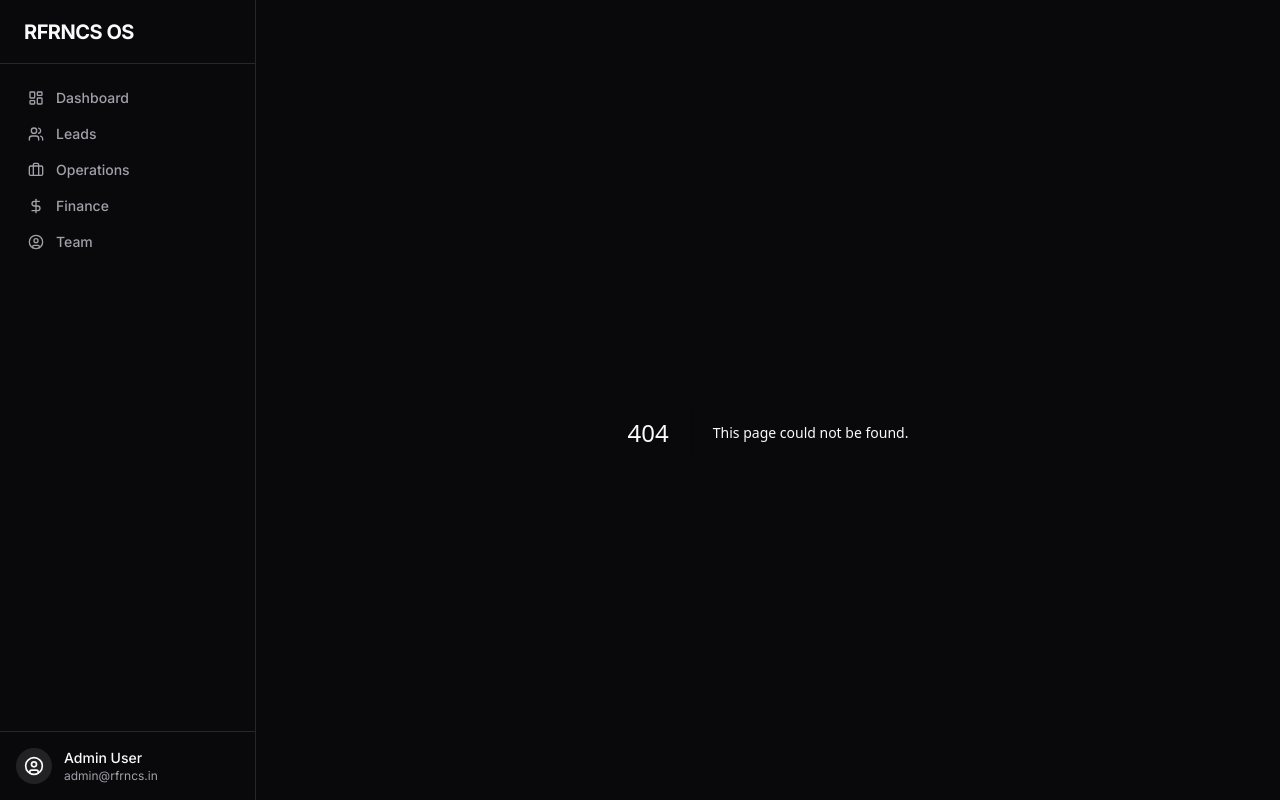
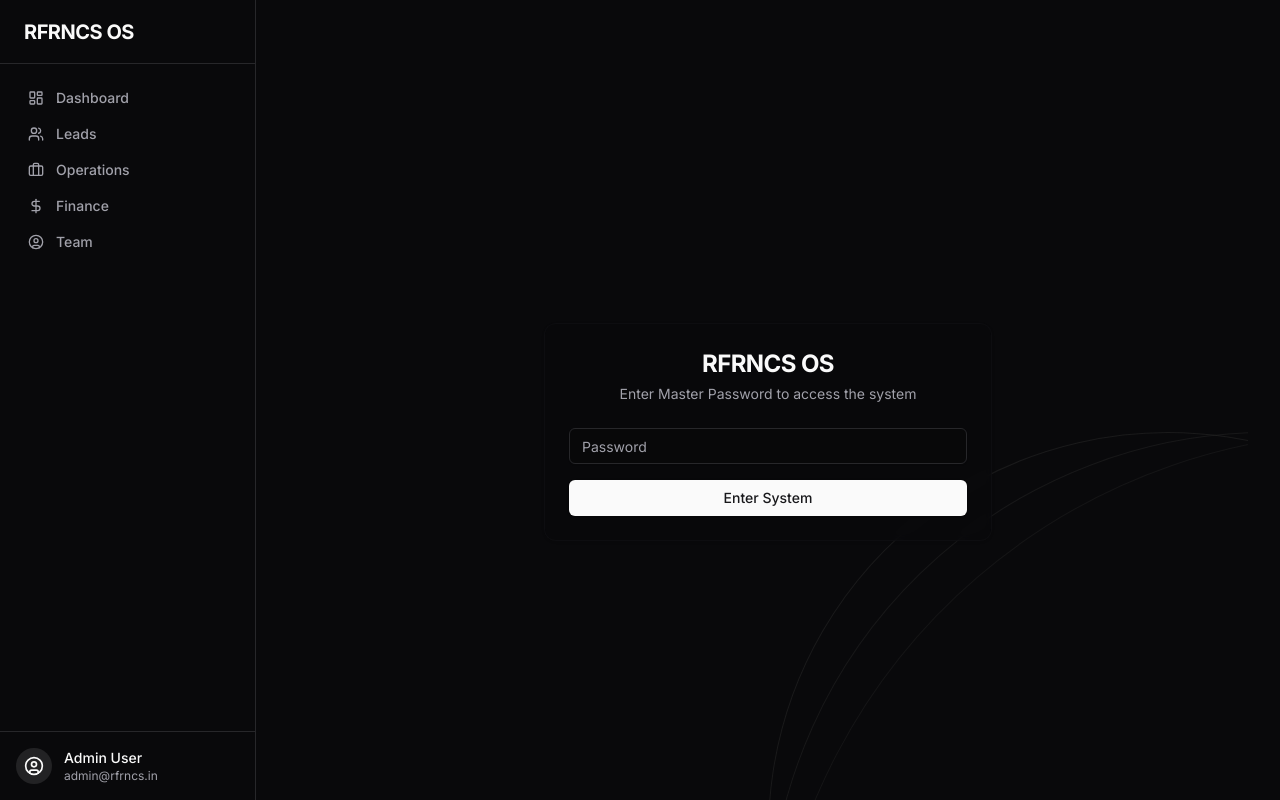
Before and after one commit to vihaankulkarni29/crm-builder, a Next.js app: page /login in a window 1280 px wide. Before the commit this address had no page. Built offline with nearby package versions, Linux system fonts and the light colour scheme.

Commit message:
Implement Master Password Authentication

```diff
--- /dev/null
+++ b/src/app/login/action.ts
@@ -0,0 +1,27 @@
+'use server'
+
+import { cookies } from 'next/headers'
+import { redirect } from 'next/navigation'
+
+export async function login(formData: FormData) {
+    const password = formData.get('password')
+
+    // Clean comparison
+    if (password === process.env.SITE_PASSWORD) {
+        const cookieStore = await cookies()
+        cookieStore.set('rfrncs_session', 'true', {
+            maxAge: 60 * 60 * 24, // 1 day
+            httpOnly: true,
+            secure: process.env.NODE_ENV === 'production',
+            path: '/',
+        })
+        redirect('/')
+    } else {
+        // Return error state if needed, but for simplicity just redirect back or let client handle
+        // Since this is a server action called from a form, we can't easily return to the same page with state without useFormState
+        // But the user requested a simple redirect or error.
+        // Let's modify to return a string error if possible, or just throw for now.
+        // Actually, user said: "If no, return error 'Invalid Credentials'"
+        return "Invalid Credentials"
+    }
+}
--- /dev/null
+++ b/src/app/login/page.tsx
@@ -0,0 +1,54 @@
+'use client'
+
+import { useState } from 'react'
+import { login } from './action'
+import { Button } from '@/components/ui/button'
+import { Input } from '@/components/ui/input'
+import { Card, CardContent, CardDescription, CardHeader, CardTitle } from '@/components/ui/card'
+import { toast } from 'sonner'
+import { BackgroundCircles } from '@/components/ui/background-circles'
+
+export default function LoginPage() {
+    const [error, setError] = useState('')
+
+    async function handleSubmit(formData: FormData) {
+        const result = await login(formData)
+        if (result === "Invalid Credentials") {
+            toast.error("Invalid Credentials")
+            setError("Invalid Credentials")
+        }
+    }
+
+    return (
+        <div className="relative min-h-screen flex items-center justify-center overflow-hidden bg-background">
+            <div className="absolute inset-0 z-0">
+                <BackgroundCircles title="" description="" />
+            </div>
+
+            <Card className="z-10 w-full max-w-md bg-card/50 backdrop-blur-sm border-muted/20">
+                <CardHeader className="space-y-1 text-center">
+                    <CardTitle className="text-2xl font-bold">RFRNCS OS</CardTitle>
+                    <CardDescription>Enter Master Password to access the system</CardDescription>
+                </CardHeader>
+                <CardContent>
+                    <form action={handleSubmit} className="space-y-4">
+                        <div className="space-y-2">
+                            <Input
+                                id="password"
+                                name="password"
+                                type="password"
+                                placeholder="Password"
+                                required
+                                className="bg-background/50"
+                            />
+                        </div>
+                        {error && <p className="text-sm text-red-500 text-center">{error}</p>}
+                        <Button type="submit" className="w-full">
+                            Enter System
+                        </Button>
+                    </form>
+                </CardContent>
+            </Card>
+        </div>
+    )
+}
--- /dev/null
+++ b/src/middleware.ts
@@ -0,0 +1,27 @@
+import { NextResponse } from 'next/server'
+import type { NextRequest } from 'next/server'
+
+export function middleware(request: NextRequest) {
+    const session = request.cookies.get('rfrncs_session')
+
+    // Exclude login page and static files/assets
+    if (
+        request.nextUrl.pathname.startsWith('/login') ||
+        request.nextUrl.pathname.startsWith('/_next') ||
+        request.nextUrl.pathname.startsWith('/static') ||
+        request.nextUrl.pathname.match(/\.(png|jpg|jpeg|svg|ico)$/)
+    ) {
+        return NextResponse.next()
+    }
+
+    // Check if session cookie exists
+    if (!session) {
+        return NextResponse.redirect(new URL('/login', request.url))
+    }
+
+    return NextResponse.next()
+}
+
+export const config = {
+    matcher: ['/((?!api|_next/static|_next/image|favicon.ico).*)'],
+}
```
